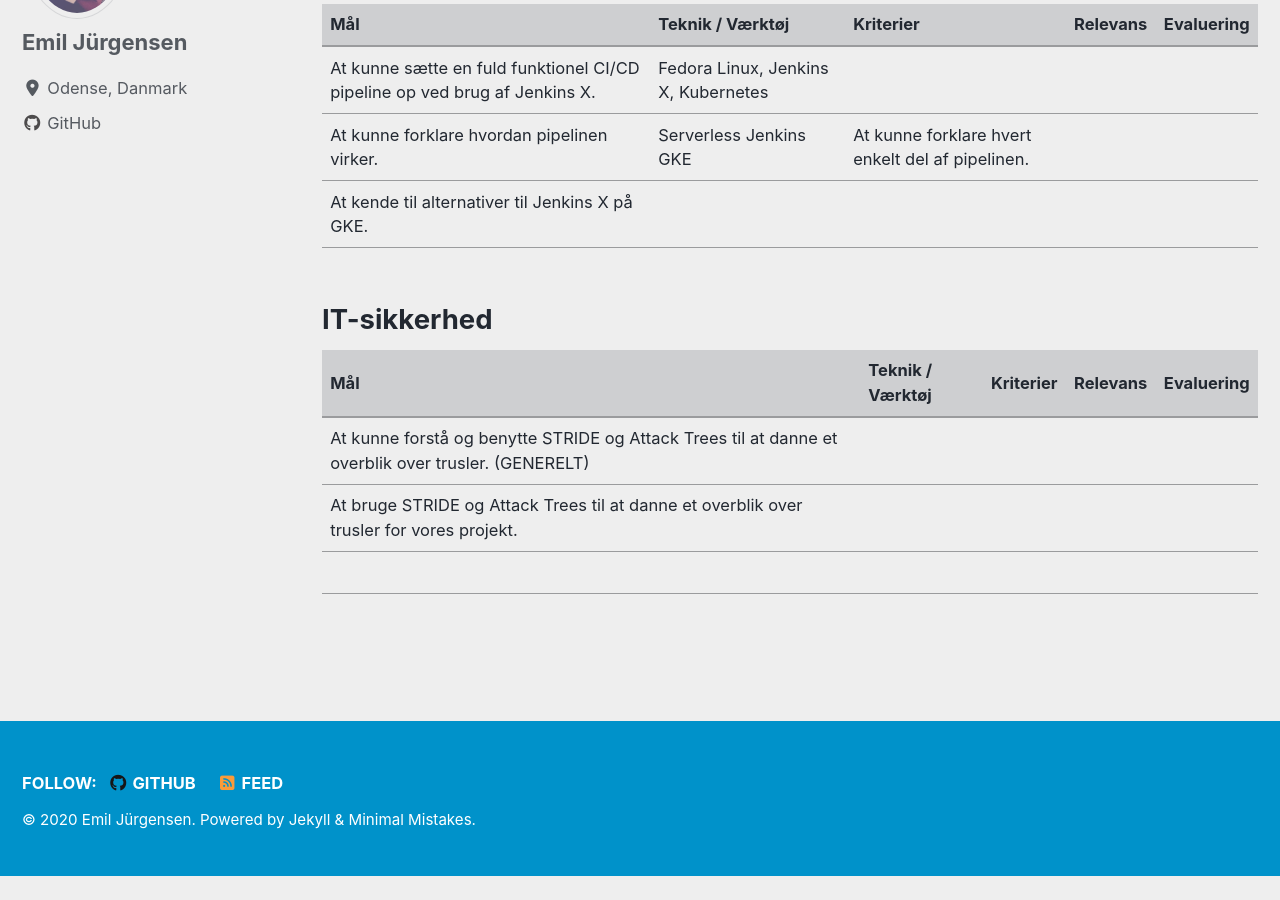
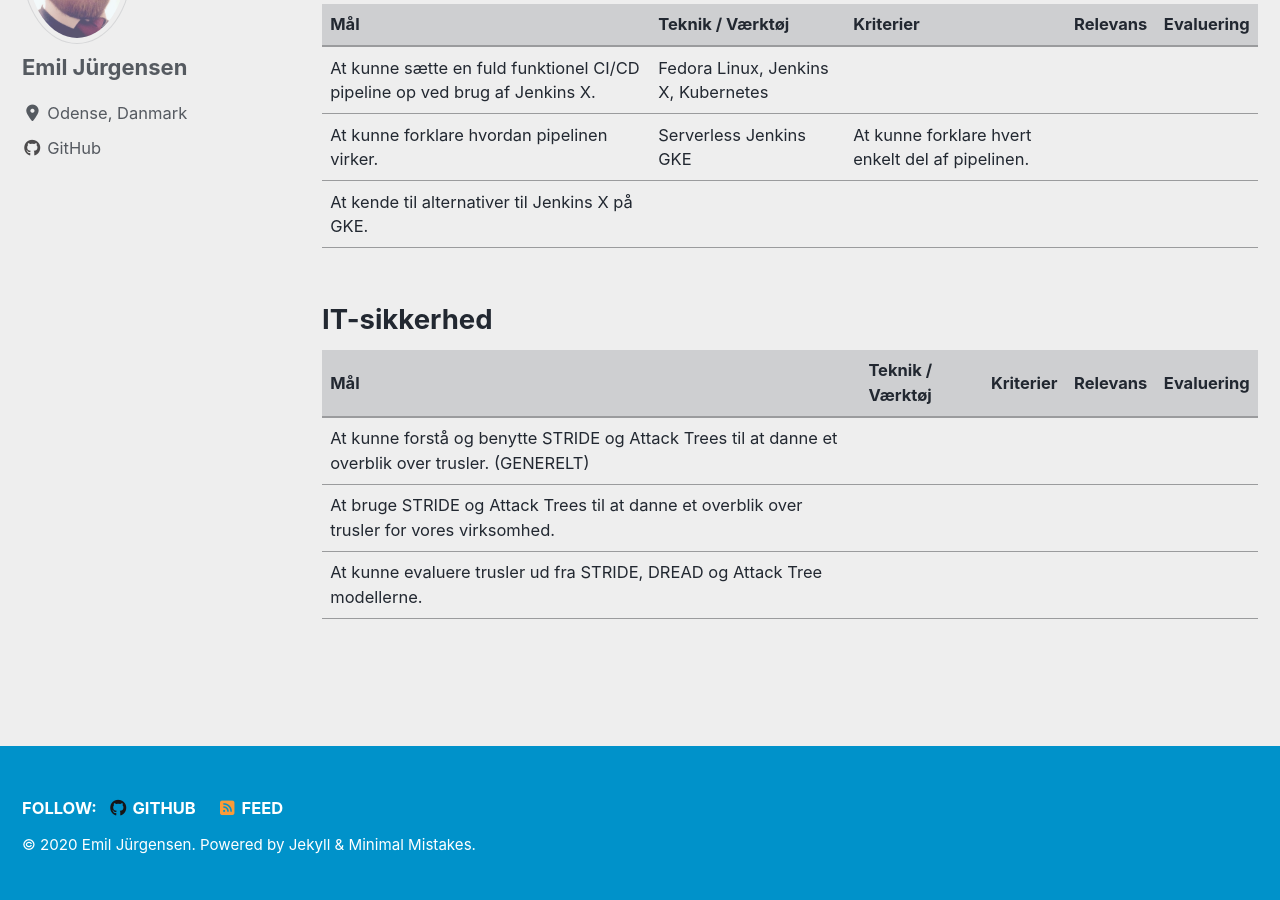
Before and after one commit to Emil428f/Portfolio, a Jekyll site: the page built from plan.md, in a window 1280 px wide and 900 px high, scrolled down 2384 px. Built offline with Jekyll 4.4.1, drawn with Linux system fonts in a browser that asks for light colours; cached includes are drawn as plain includes; nearby versions of some CDN libraries; before the commit the page ends 3260 px from its top, so only the background shows below that.

Commit message:
Update plan.md

```diff
--- a/plan.md
+++ b/plan.md
@@ -66,5 +66,5 @@ author_profile: true
 | Mål | Teknik / Værktøj | Kriterier | Relevans | Evaluering |
 |-------|--------|---------|---------|---------|
 | At kunne forstå og benytte STRIDE og Attack Trees til at danne et overblik over trusler. (GENERELT)|  |  |  |  |
-| At bruge STRIDE og Attack Trees til at danne et overblik over trusler for vores projekt. |  |  |  |  |
-|  |  |  |  |
+| At bruge STRIDE og Attack Trees til at danne et overblik over trusler for vores virksomhed. |  |  |  |  |
+| At kunne evaluere trusler ud fra STRIDE, DREAD og Attack Tree modellerne. |  |  |  |
```
